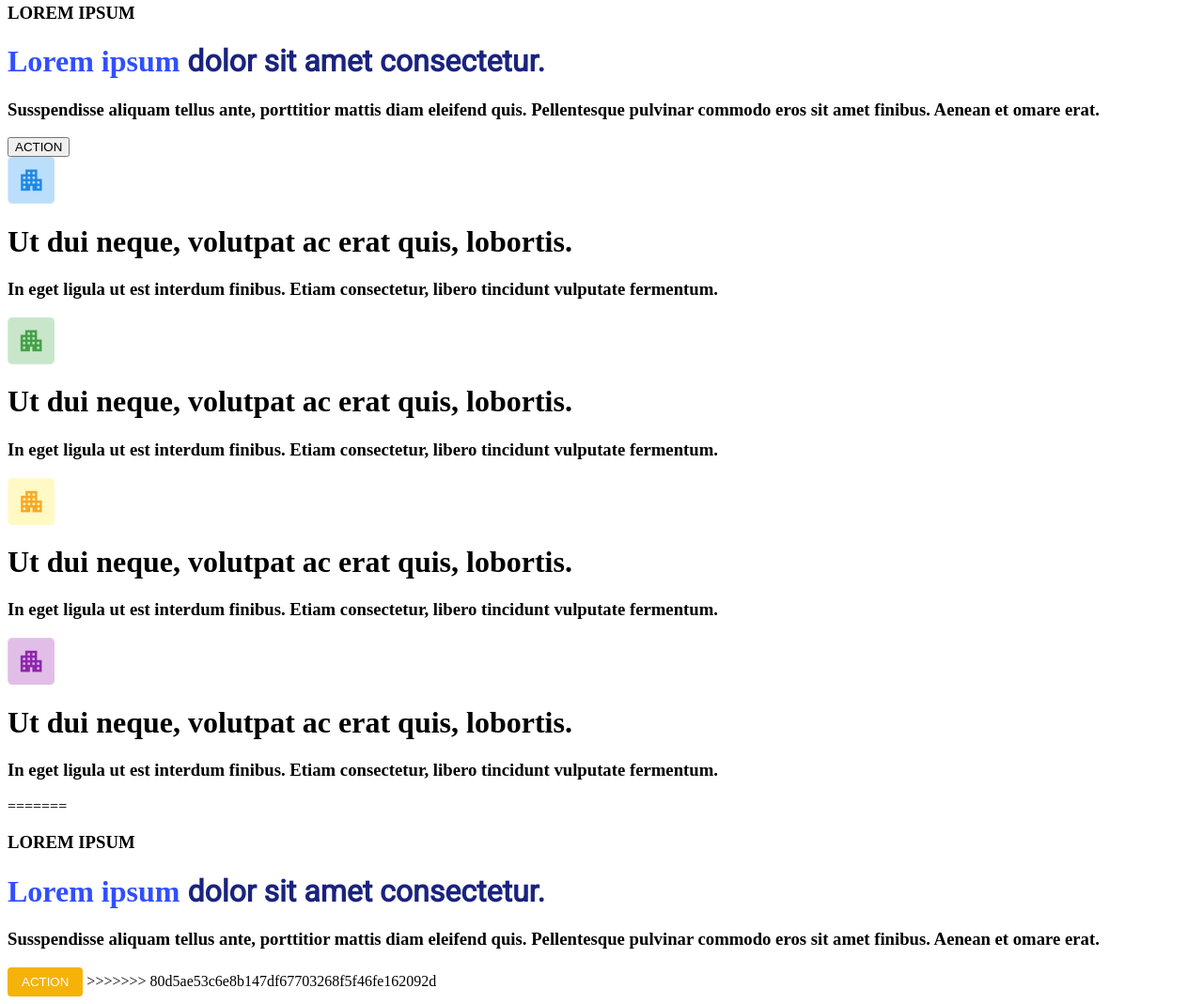
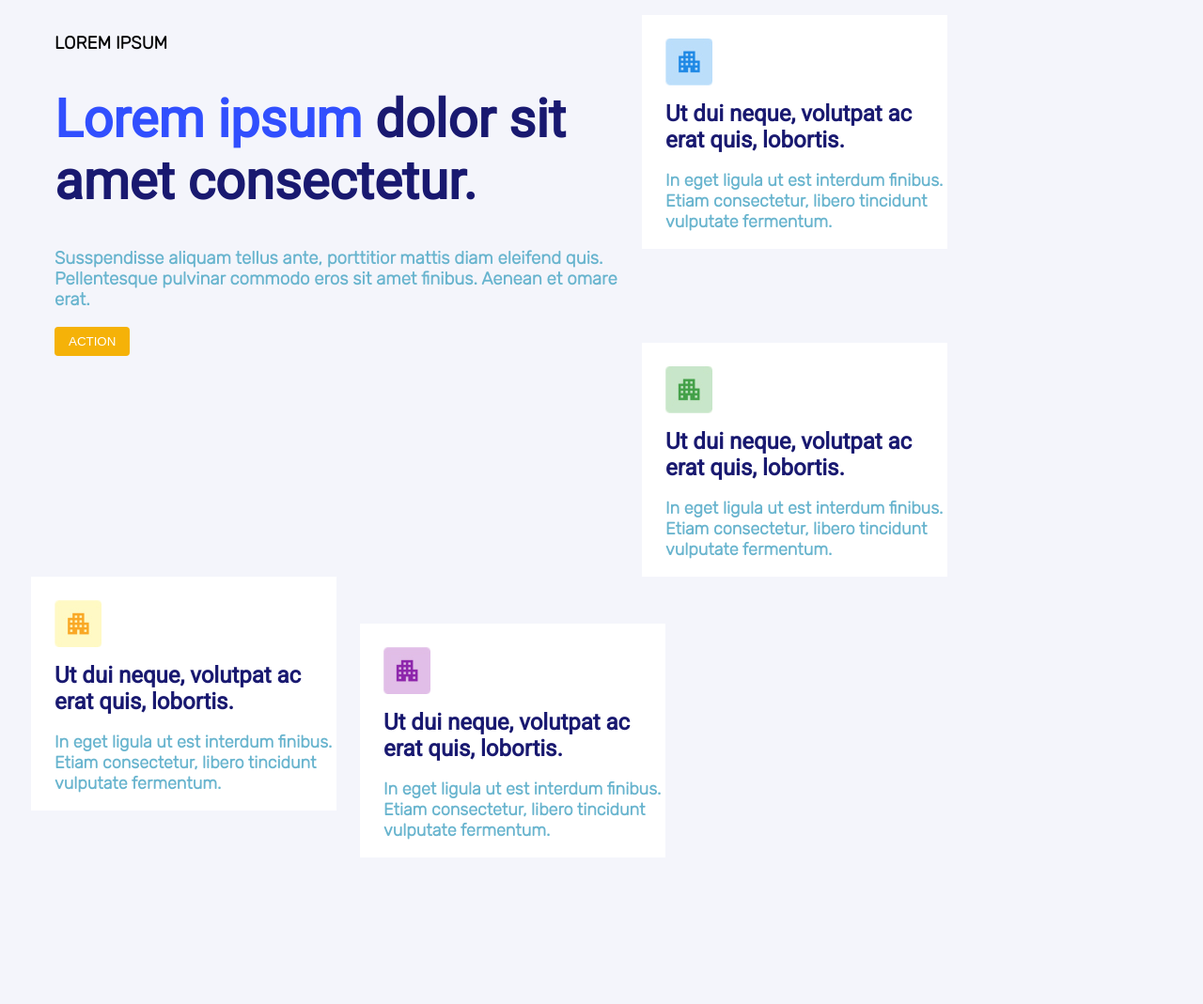
Before and after one commit to 742darek/shuffle, a plain HTML site: page index.html in a window 1280 px wide. Shown: the part 42-1111 px from the top of the page at 94% size. After the commit the page ends 955 px from the top, so only its background shows below. Drawn offline with Linux system fonts and the light colour scheme.

Commit message:
add proper styles and index

```diff
--- a/index.html
+++ b/index.html
@@ -14,7 +14,6 @@
 
 </head>
 <body>
-<<<<<<< HEAD
     <div class="polowa1">
     <h3>LOREM IPSUM</h3>
     <h1><span class="pre">Lorem ipsum</span><span class = "after"> dolor sit amet consectetur.</span></h1>
@@ -61,15 +60,6 @@
             Etiam consectetur, libero tincidunt
             vulputate fermentum.
         </h3>
-=======
-    <div class = "polowa1">
-    <h3>LOREM IPSUM</h3>
-    <h1><span class="pre">Lorem ipsum</span> <span class= "after">dolor sit amet consectetur.</span></h1>
-    <h3 class = "description">Susspendisse aliquam tellus ante, porttitior mattis diam eleifend quis.
-    Pellentesque pulvinar commodo eros sit amet finibus. Aenean et omare
-    erat.</h3>
-    <button class = "action">ACTION</button>
->>>>>>> 80d5ae53c6e8b147df67703268f5f46fe162092d
     </div>
 </body>
 
--- a/style.css
+++ b/style.css
@@ -1,18 +1,7 @@
-<<<<<<< HEAD
 body{
     background-color: rgb(244,245,251)
 }
 h1{
-=======
-body
-{
-    background-color: rgb(240,241,249);
-    background-image: url("background.jpg");
-    background-position: center;
-}
-h1{
-    font-family: 'Roboto', sans-serif;
->>>>>>> 80d5ae53c6e8b147df67703268f5f46fe162092d
     font-size: 56px;
 }
 h3{
@@ -38,9 +27,6 @@ button{
     color:white
 }
 .pre{
-<<<<<<< HEAD
-    color: rgb(49,79,254)
-=======
     font-family: 'Roboto', sans-serif;
     color:rgb(49,79,254)
 }
@@ -50,10 +36,9 @@ button{
 }
 #title1{
     font-size:24px;
->>>>>>> 0bb5e54cb7011929533759241c04bf9dc897d91f
 }
 .after{
-    color:rgb(26,35,126)
+    color:midnightblue
 }
 h3.description
 {
@@ -62,26 +47,15 @@ h3.description
 }
 .polowa1
 {
-    float: left;
-    margin-left: 100px;
+    margin-left: 50px;
     margin-top : 50px;
-<<<<<<< HEAD
     width: 600px;
     float:left;
-=======
-    padding-top: 100px;
-    width: 600px;
->>>>>>> 80d5ae53c6e8b147df67703268f5f46fe162092d
 }
 .polowa2
 {
     background-color: rgb(255,255,255);
     margin-top: 50px;
-<<<<<<< HEAD
-    background-color: rgb(242,244,251);
-    float: left;
-=======
-<<<<<<< HEAD
     float:left;
     width: 300px;
     padding-left:25px;
@@ -104,17 +78,3 @@ h3.description
     padding-left: 25px;
     padding-top: 25px;
 } */
-=======
->>>>>>> 0bb5e54cb7011929533759241c04bf9dc897d91f
-}
-.action{
-    padding-right: 15px;
-    padding-left: 15px;
-    padding-top: 8px;
-    padding-bottom: 8px;
-    border-radius: 4px;
-    border: none;
-    background-color: rgb(245, 178, 8);
-    color:white
-}
->>>>>>> 80d5ae53c6e8b147df67703268f5f46fe162092d
```
